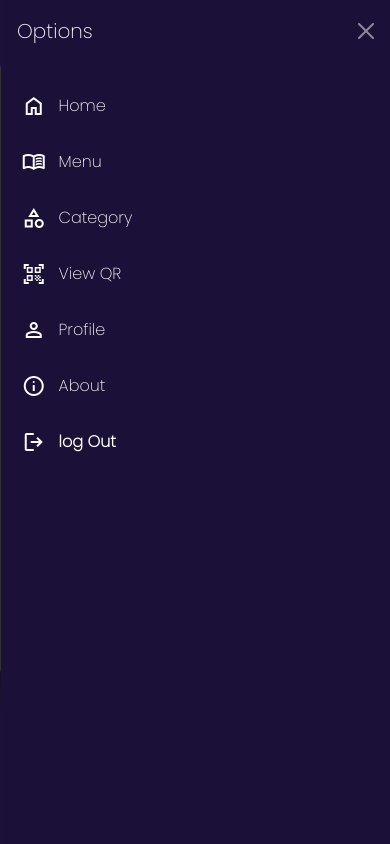
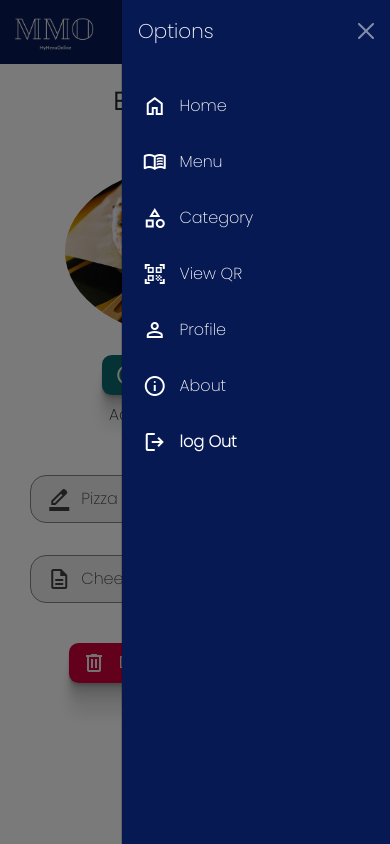
Before and after one commit to infinitus04/myMenuOnline, a Django app: page /client/category/38/ in a window 390 px wide, after a click that opens the changed part. Run offline with Django 4.2, Linux system fonts and the light colour scheme; a user stored in the database is signed in; data comes from the database, SQL or seed files in the repository; both versions use the stored data as it was after the commit.

Commit message:
color theme change and mobile version updated

```diff
--- a/static/css/styleAdmin.css
+++ b/static/css/styleAdmin.css
@@ -10,14 +10,26 @@
 
 :root{
     --text: #3f3f3f;
-    --background: #f6f6f6;
-    --primary: #7e4cff;
-    --primaryDark : rgb(69, 45, 132);
-    --navPrimaryDark : #1b1037 ;
-    --secondary: #e1e9fb;
-    --accent: #0082ce;
-
+    --background: #e4e4e4;
+    /* --primary: #A076F9; */
+    /* --primary: #7e4cff; */
+    /* --primaryDark : #6528F7; */
+    /* --primaryDark : rgb(69, 45, 132); */
+    /* --navPrimaryDark :  #4819b4;  */
+    /* --navPrimaryDark : #1b1037 ; */
+    /* --secondary: #e1e9fb; */
+    /* --accent: #0082ce; */
+    --primaryDark : #0B666A;
+    --navPrimaryDark : #071952;
+    --primary : #0B666A;
+    --alertRed : #C70039
 }
+/* to not select text check */
+.prevent-select {
+    -webkit-user-select: none; /* Safari */
+    -ms-user-select: none; /* IE 10 and IE 11 */
+    user-select: none; /* Standard syntax */
+  }
 
 *{
     /* font-family: 'Ubuntu', sans-serif; */
@@ -25,12 +37,17 @@
     scrollbar-color: var(--background);
     scroll-behavior: smooth;
 
+    /* color: #333; */
 
 }
+/* span,p{
+    color: #333;
+} */
+
 
 body{
     color: var(--text);
-    background-color: var(--primaryDark) !important;
+    background-color: var(--navPrimaryDark) !important;
     /* background-color: #0082ce; */
 }
 .navbar-brand > h2{
@@ -64,13 +81,13 @@ body{
     z-index: 11;
     background-color: whitesmoke;
     margin: 5% 20%;
-    border: 1px solid gray;
+    /* border: 1px solid gray; */
     padding: 0.8rem;
     border-radius: 10px;
-    box-shadow: 0 2px 1px rgba(0,0,0,0.09), 0 4px 2px rgba(0,0,0,0.09), 0 8px 4px rgba(0,0,0,0.09), 0 16px 8px rgba(0,0,0,0.09), 0 32px 16px rgba(0,0,0,0.09);
+    /* box-shadow: 0 2px 1px rgba(0,0,0,0.09), 0 4px 2px rgba(0,0,0,0.09), 0 8px 4px rgba(0,0,0,0.09), 0 16px 8px rgba(0,0,0,0.09), 0 32px 16px rgba(0,0,0,0.09); */
 
 }
-.container > h2{
+.container > h2,h1{
     font-weight: bolder;
     /* margin-left: 5rem; */
     text-align: center;
@@ -87,6 +105,7 @@ body{
     justify-content: space-evenly;
     align-items: center;
     align-content: center;
+    margin-top: 1.4rem;
 }
 
 .leftBlock{
@@ -545,8 +573,8 @@ p> span{
    }
    .container > h2{
     text-align: center;
-    margin: auto !important;
-    margin-top: 0.5rem !important;
+    /* margin: auto !important; */
+    /* margin-top: 0.5rem !important; */
 
    }
    .rightBlock{
@@ -757,7 +797,22 @@ input[type="radio"]{
     .buttonListEdit{
         justify-content: center !important;
     }
+    #offcanvasDarkNavbar{
+        width: 69% !important;
+    }
 
+    .container{
+        margin: 0 !important;
+        margin-top: 15%  !important;
+        /* max-height: 100%; */
+        padding-bottom: 10%;
+
+    }
+    body{
+        background-color: whitesmoke !important;
+        border: none !important;
+        box-shadow: white ;
+    }
   }
 
 
@@ -775,11 +830,22 @@ input[type="radio"]{
     align-items: center;
     align-content: center;
     margin: 0.5rem 1rem;
-    border: 1px solid var(--primaryDark);
+    /* border: 1px solid var(--primaryDark); */
     padding: 0.5rem;
     background-color: var(--primaryDark);
     /* color: var(--navPrimaryDark) !important; */
     border-radius: 0.6rem;
+    outline: none;
+    border: none;
+    box-shadow: 0 2px 1px rgba(0,0,0,0.09), 0 4px 2px rgba(0,0,0,0.09), 0 8px 4px rgba(0,0,0,0.09), 0 16px 8px rgba(0,0,0,0.09), 0 32px 16px rgba(0,0,0,0.09);
+
+  }
+  .buttonBlockEditItem:hover{
+    opacity: 0.9;
+  }
+  #deleteButton{
+    background-color: var(--alertRed) !important;
+
   }
   .buttonBlockEditItem , .buttonListEdit :hover{
     cursor: pointer;
--- a/templates/client/categoryEdit.html
+++ b/templates/client/categoryEdit.html
@@ -29,7 +29,7 @@
       enctype="multipart/form-data"
     >
       {% csrf_token %}
-      <h2>Edit Category Details</h2>
+      <h2>Edit Category</h2>
       <div class="myleftright">
         <div  class="leftBlock">
 
@@ -42,8 +42,13 @@
           />
 
           <div onclick="open_file1()" class="myImgForEdit">
+            {% if header.image %}
             <img src="{{header.image.url}}" alt="">
+            {% else %}
+            <img src="{% static "images/sadfrog.jpg" %}" alt="">
+            {% endif %}
           </div>
+
           <div onclick="open_file1()" id="" class="buttonBlockEditItem">
             <span class="material-symbols-outlined">change_circle</span>
             <p>Change Image</p>
--- a/templates/client/itemAdd.html
+++ b/templates/client/itemAdd.html
@@ -18,7 +18,7 @@
     <!-- <img class="myMMOlogo" src="static/img/mmoLogo.png" alt=""> -->
     <form action="" method="POST" class="container">
       {% csrf_token %}
-        <h2>{{header.header_text}}</h2>
+        <h1 class="makeBoldColor">{{header.header_text}}</h1>
         {% comment %} <div class="myleftright">
             <div onclick="open_file1()" class="leftBlock">
                 <input type="file" name="" id='input_file1' hidden>
--- a/templates/client/itemList.html
+++ b/templates/client/itemList.html
@@ -41,7 +41,7 @@
           <div class="myListItem itermListBlock">
             <!-- <div class="nameCategory"> -->
          <div class="itermList">
-           <h4>{{item.item_name}}</h4>
+           <h4 class="makeBoldColor">{{item.item_name}}</h4>
            <h4>Rs   {{item.price}}</h4>
 
           </div>
--- a/templates/client/navBar.html
+++ b/templates/client/navBar.html
@@ -1,12 +1,12 @@
 {% load static %}
-<nav  style="  background-color: rgb(69, 45, 132) !important;" class="navbar navbar-dark bg-dark fixed-top">
+<nav  style="  background-color: #071952 !important;" class="navbar navbar-dark bg-dark fixed-top">
   <div class="container-fluid">
     <!-- <a class="navbar-brand" href="#"><h2>MMO</h2></a> -->
     <img class="myMMOlogo navbar-brand" src="{% static "img/whiteTextMMO-removebg-preview.png" %}" alt="">
     <button class="navbar-toggler" type="button" data-bs-toggle="offcanvas" data-bs-target="#offcanvasDarkNavbar" aria-controls="offcanvasDarkNavbar" aria-label="Toggle navigation">
       <span class="navbar-toggler-icon"></span>
     </button>
-    <div style=" background-color: #1b1037 !important;" class="offcanvas offcanvas-end text-bg-dark" tabindex="-1" id="offcanvasDarkNavbar" aria-labelledby="offcanvasDarkNavbarLabel">
+    <div style=" background-color: #071952  !important;" class="offcanvas offcanvas-end text-bg-dark" tabindex="-1" id="offcanvasDarkNavbar" aria-labelledby="offcanvasDarkNavbarLabel">
       <div class="offcanvas-header">
         <h5 class="offcanvas-title" id="offcanvasDarkNavbarLabel">Options</h5>
         <button type="button" class="btn-close btn-close-white" data-bs-dismiss="offcanvas" aria-label="Close"></button>
```
Also changed, not shown: other parts of static/css/styleAdmin.css (+47 -18 lines), db.sqlite3, media/images/IMG_20221220_095415.jpg (added), media/images/sandwich.jpg.
